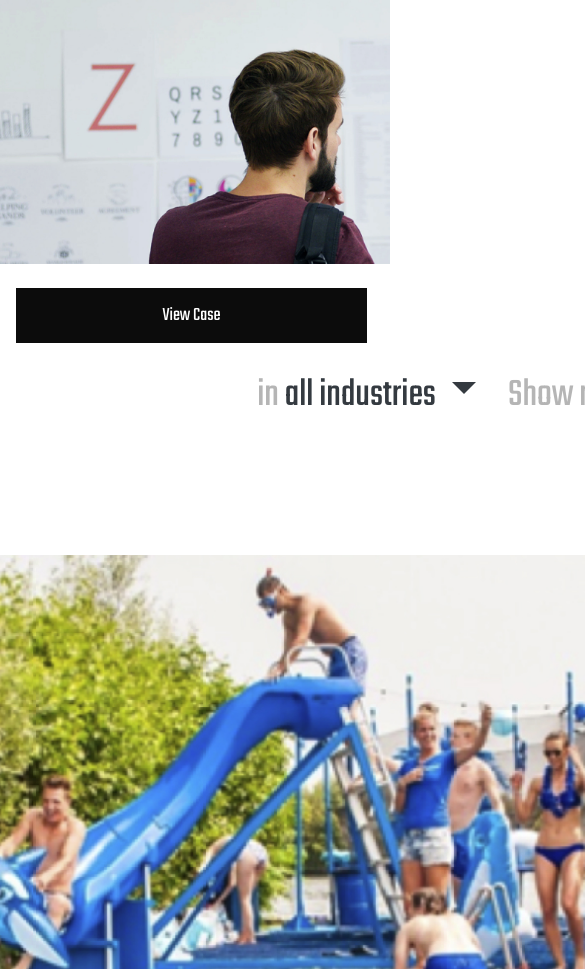
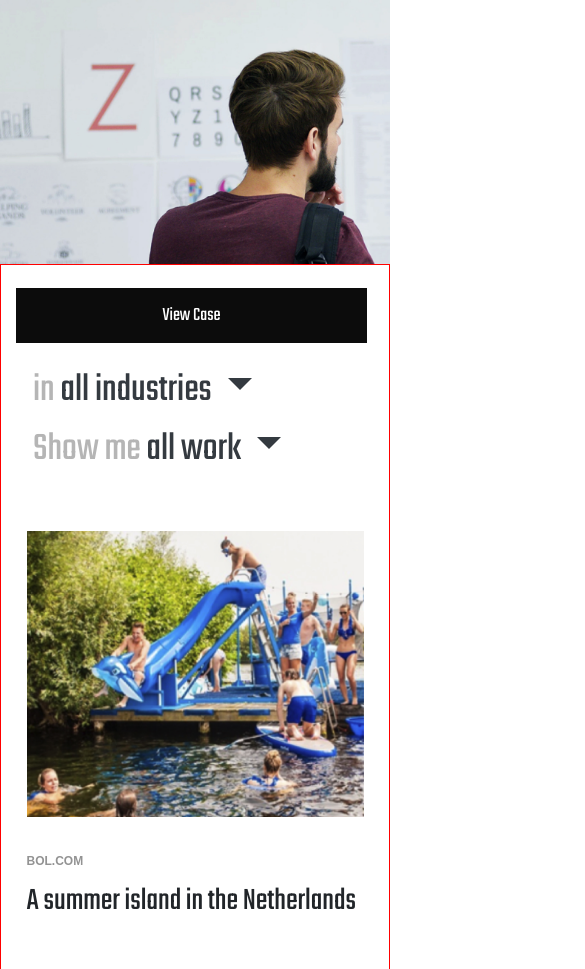
Before and after one commit to Frankie-B/frontend-development-assignment-dept, a website built with Vite: page src/index.html in a window 390 px wide. Shown: the part 66-1035 px from the top of the page, 585 px wide, since content can reach past the window. Built offline with nearby package versions, Linux system fonts and the light colour scheme; a script that the page names is missing.

Commit message:
feat(style): Add media quries cases

```diff
--- a/src/styles/case.css
+++ b/src/styles/case.css
@@ -118,3 +118,50 @@
   height: 766px;
   width: 815px;
 }
+
+@media screen and (max-width: 768px) {
+  .case__container {
+    border: 1px solid red;
+    width: 100vw;
+  }
+
+  .filters__wrapper {
+    flex-direction: column;
+    align-items: flex-start;
+
+    margin-right: 0;
+    text-align: left;
+    width: 100%;
+  }
+
+  .case__box {
+    justify-content: space-between;
+    width: 337px;
+    height: 100%;
+  }
+
+  .case__name {
+    font-size: 12px;
+    margin: 12px 0;
+  }
+
+  .case__tagline {
+    font-size: 2rem;
+  }
+
+  .case__link,
+  .arrow_left,
+  .arrow_right {
+    visibility: hidden;
+    opacity: 0;
+  }
+
+  .florensis__bg {
+    width: 337px;
+    height: 286px;
+  }
+
+  .text__only .second__text {
+    margin-bottom: 0;
+  }
+}
```
